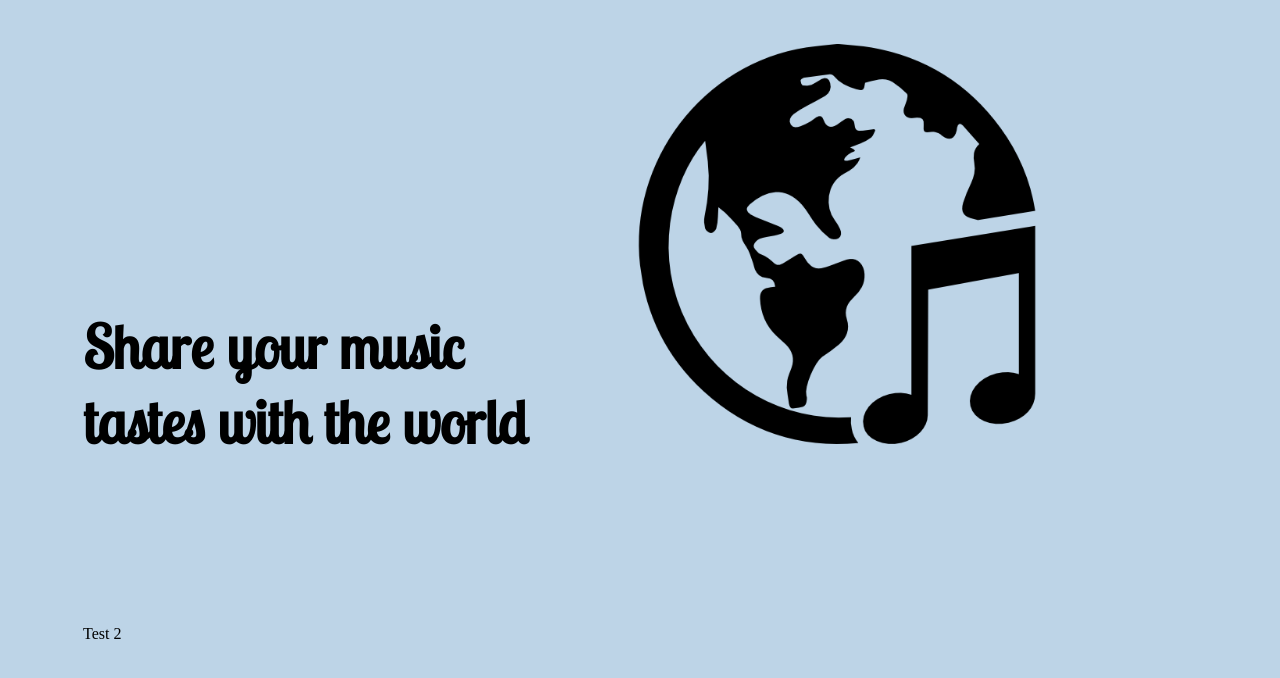
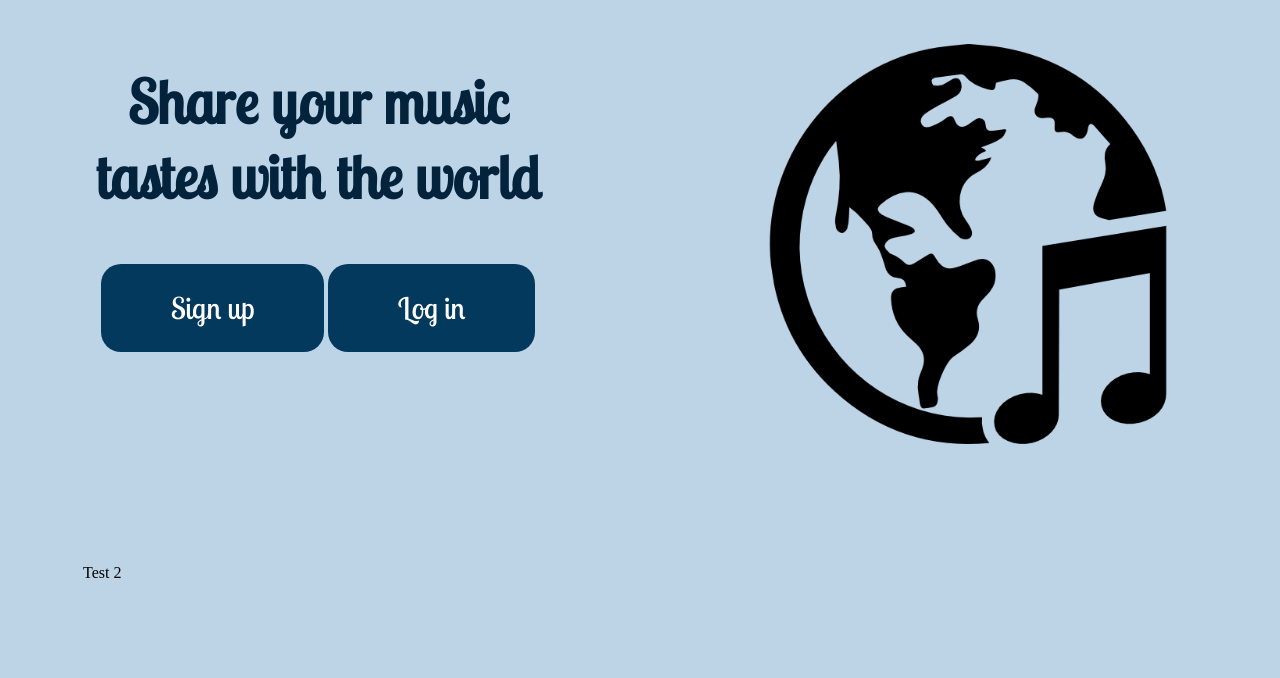
Before and after one commit to natelevinson10/COMP333_Project, a PHP site: page / in a window 1280 px wide; the page is wider, and only the part inside the window is pictured. Shown: the part 94-772 px from the top of that part. Run offline with PHP 8.4, Linux system fonts and the light colour scheme.

Commit message:
Add sign up/login buttons and styling (issue #7)

```diff
--- a/index.html
+++ b/index.html
@@ -25,9 +25,18 @@
     </div>
     <div class="home" style="padding-top:100px; padding-bottom:100px;">
         <div class="container">
-            <h1 style="font-size:60px; width:500px; display:inline-block; ";>Share your music tastes with the world</h1>
-            <div class="world_image" style="display:inline-block; padding-top: 30px; padding-left:50px;">
-                <img src="public/world.png" id="logo" alt="world image" height="400px"/>
+            <div class="row">
+                <div>
+                    <h1 style="font-size:60px; width:500px; text-align:center; color: rgb(2, 35, 59);";>Share your music tastes with the world</h1>
+                    <p></p>
+                    <div class="sign_in_btns" style="text-align:center;">
+                        <button id="btn">Sign up</button>
+                        <button id="btn">Log in</button>
+                    </div>
+                </div>
+                <div class="world_image" style="padding-top: 30px; padding-left:50px; margin-left: 150px;">
+                    <img src="public/world.png" id="logo" alt="world image" height="400px"/>
+                </div>
             </div>
         </div>
     </div>
--- a/style.css
+++ b/style.css
@@ -95,3 +95,27 @@ a:any-link {
   #nav_item:hover {
     color:rgb(134, 22, 87);
   }
+
+  .row {
+    display:flex;
+    flex-wrap: wrap;
+    margin-right: -15px;
+    margin-left: -15px;
+  }
+
+  #btn {
+    padding-top: 25px;
+    padding-bottom: 25px;
+    padding-left: 70px;
+    padding-right: 70px;
+    border-radius: 20px;
+    font-family: 'Lobster Two', cursive;
+    font-size: 30px;
+    border:none;
+    background-color: rgb(4, 57, 94);
+    color:white;
+  }
+
+  #btn:hover {
+    background-color: rgb(2, 35, 59);
+  }
```
